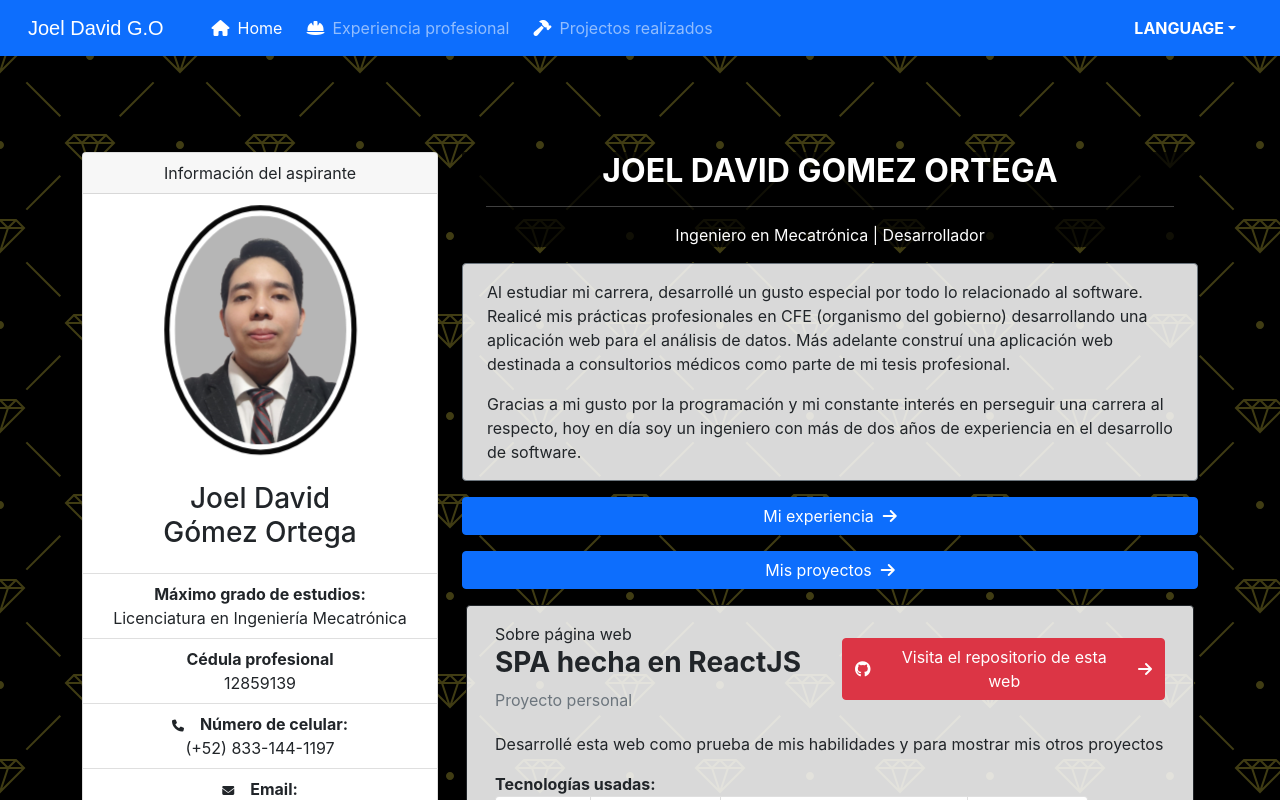
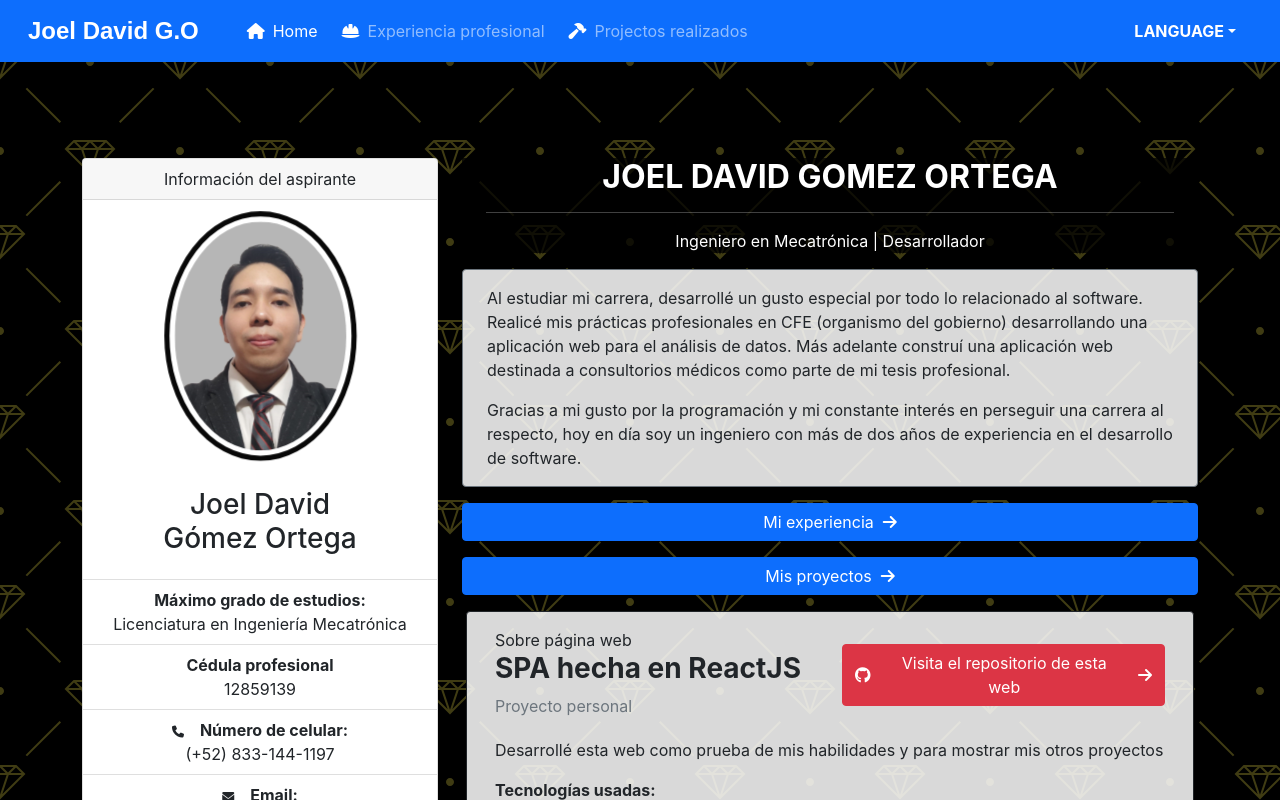
Before and after one commit to Davel99/resume, a React (Create React App) app: page / in a window 1280 px wide. Shown: the top 800 px of the page. Built offline with nearby package versions, Linux system fonts and the light colour scheme.

Commit message:
Making brand bold

```diff
--- a/src/components/Header.jsx
+++ b/src/components/Header.jsx
@@ -19,7 +19,7 @@ const Header = () => {
         <nav class="navbar navbar-expand-lg bg-primary navbar-dark bg-body-tertiary">
             <div class="container-fluid">
 
-                <Link class="navbar-brand" to="/my-profile">Joel David G.O</Link>
+                <Link class="navbar-brand fw-bold fs-4" to="/my-profile">Joel David G.O</Link>
                 <button class="navbar-toggler" type="button" data-bs-toggle="collapse" data-bs-target="#navbarNavDropdown" aria-controls="navbarNavDropdown" aria-expanded="false" aria-label="Toggle navigation">
                     <span class="navbar-toggler-icon"></span>
                 </button>
```
